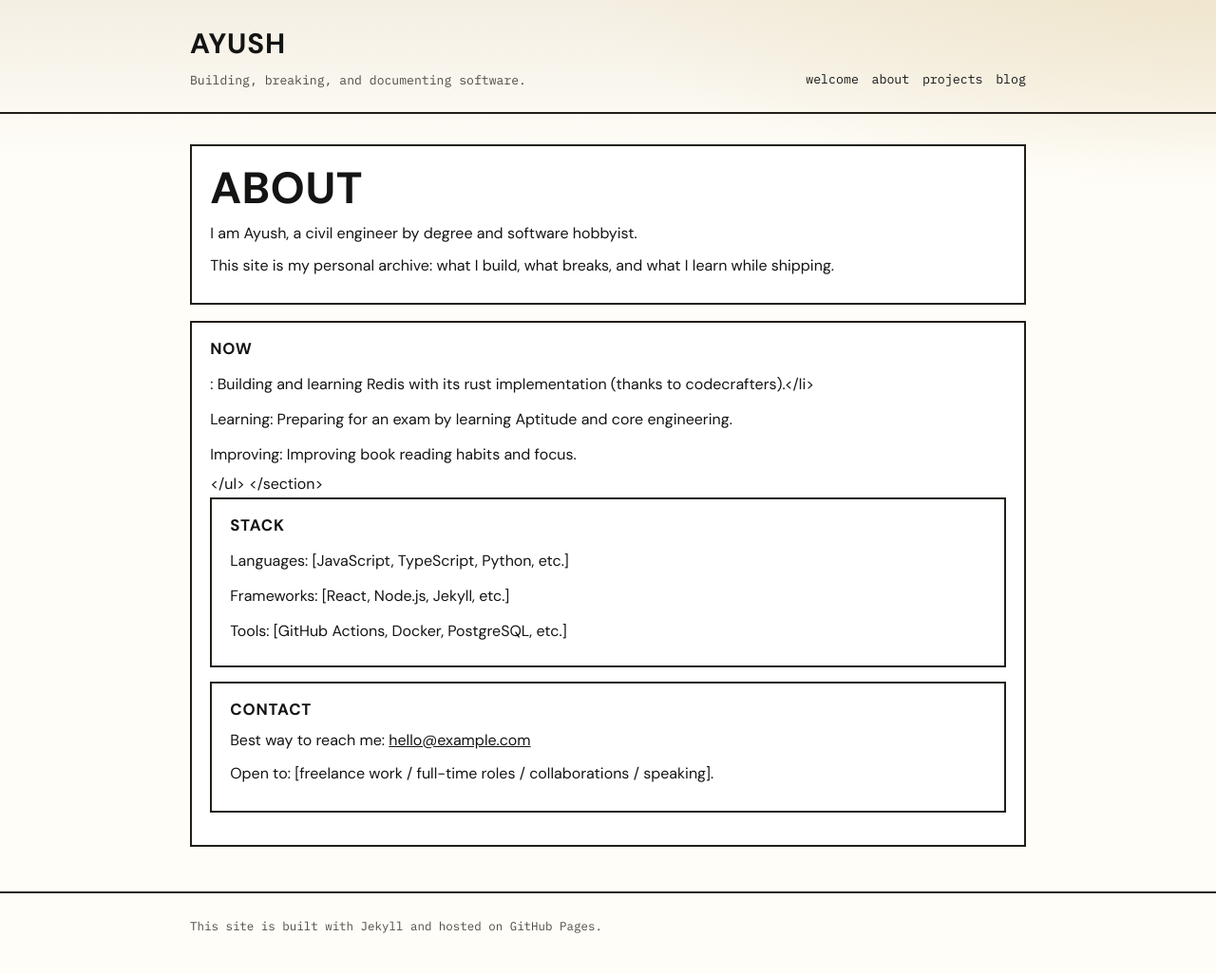
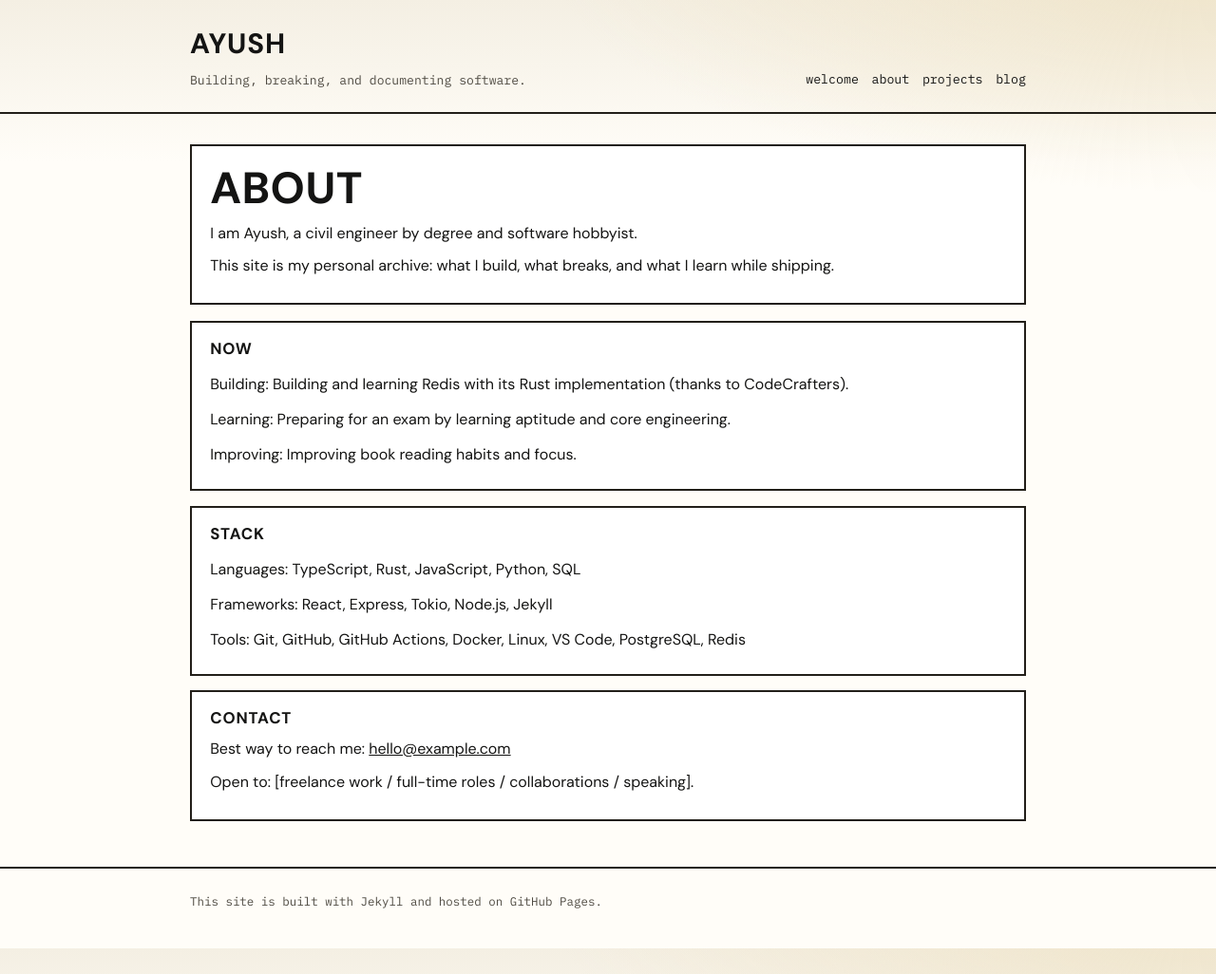
Before and after one commit to ayush99336/ayush99336.github.io, a Jekyll site: the page built from about.md, in a window 1280 px wide. Shown: the whole page at 95% size. Built offline with Jekyll 4.4.1, drawn with Linux system fonts in a browser that asks for light colours.

Commit message:
Refine content in about.md for clarity and completeness

```diff
--- a/about.md
+++ b/about.md
@@ -13,21 +13,18 @@ permalink: /about/
 <section class="panel stagger stagger-2">
 	<h2>Now</h2>
 	<ul>
-		<li>
-        <Building>: Building and learning Redis with its rust implementation (thanks to codecrafters).</li>
-				<li>
-        Learning: Preparing for an exam by learning Aptitude and core engineering.</li>
-				<li>
-        Improving: Improving book reading habits and focus.</li>
+		<li>Building: Building and learning Redis with its Rust implementation (thanks to CodeCrafters).</li>
+		<li>Learning: Preparing for an exam by learning aptitude and core engineering.</li>
+		<li>Improving: Improving book reading habits and focus.</li>
 	</ul>
 </section>
 
 <section class="panel stagger stagger-3">
 	<h2>Stack</h2>
 	<ul>
-		<li>Languages: [JavaScript, TypeScript, Python, etc.]</li>
-		<li>Frameworks: [React, Node.js, Jekyll, etc.]</li>
-		<li>Tools: [GitHub Actions, Docker, PostgreSQL, etc.]</li>
+		<li>Languages: TypeScript, Rust, JavaScript, Python, SQL</li>
+		<li>Frameworks: React, Express, Tokio, Node.js, Jekyll</li>
+		<li>Tools: Git, GitHub, GitHub Actions, Docker, Linux, VS Code, PostgreSQL, Redis</li>
 	</ul>
 </section>
 
```
